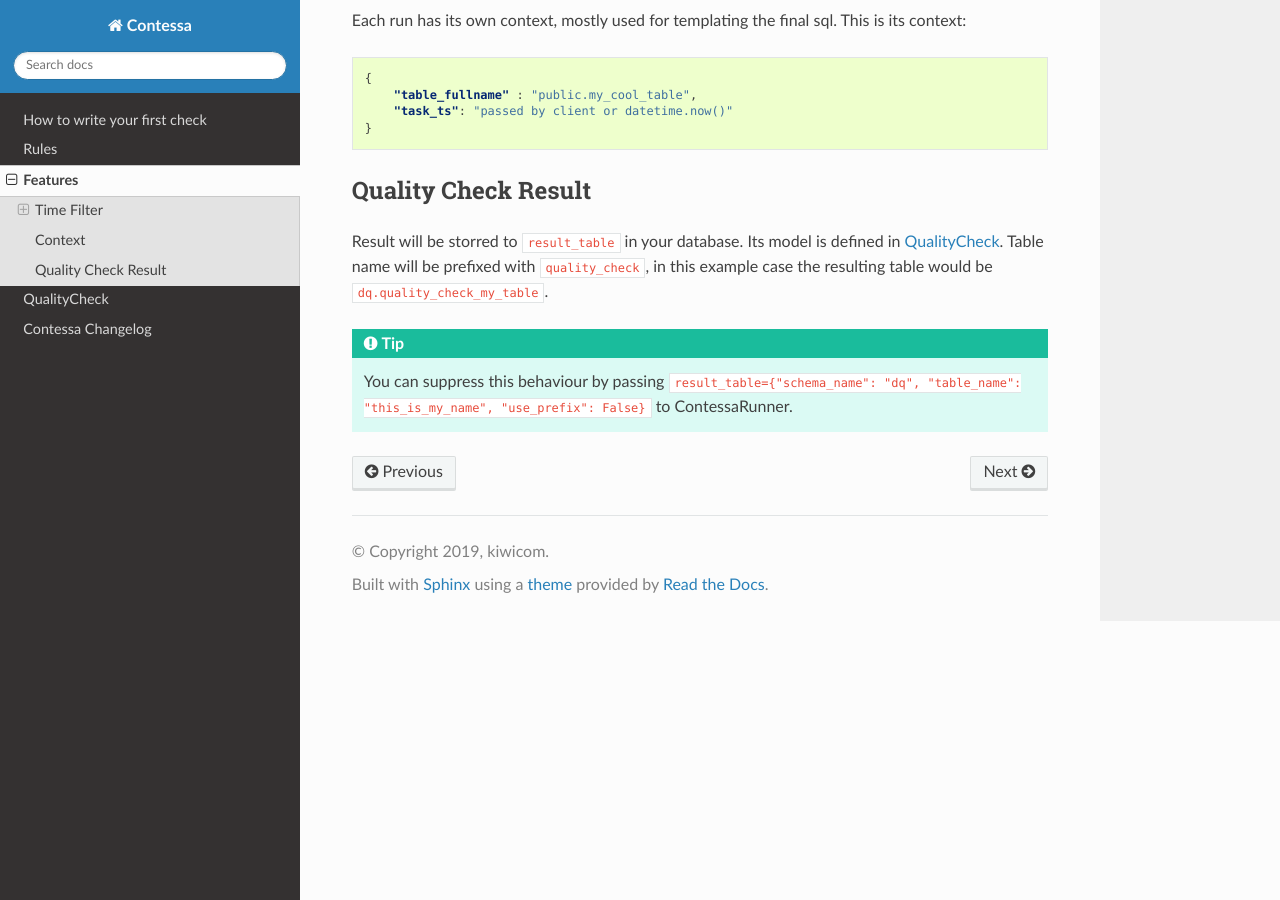
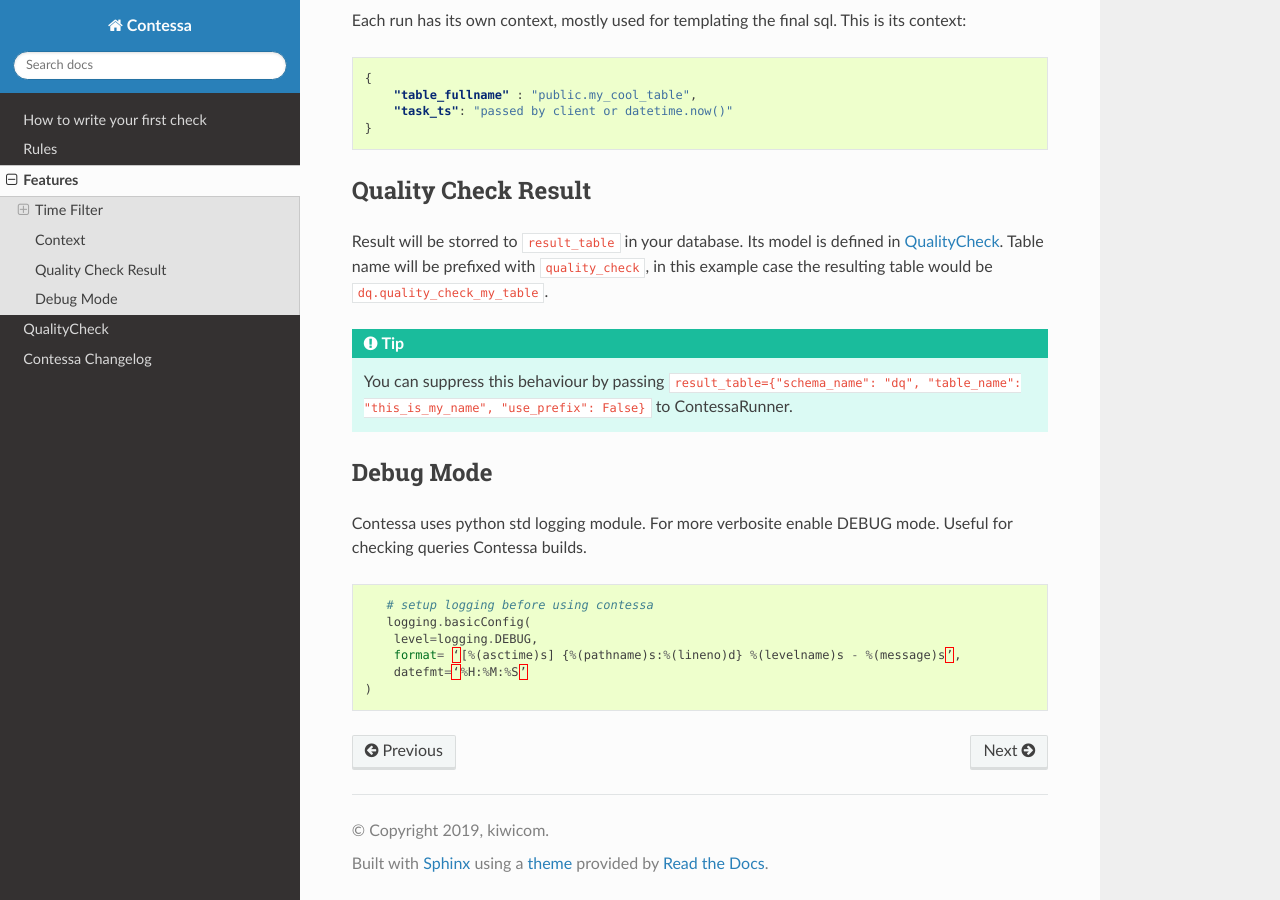
Before and after one commit to kiwicom/contessa, a Sphinx documentation site: the page built from docs/features.rst, in a window 1280 px wide and 900 px high, scrolled down 1233 px. Built offline with Sphinx 7.4.7 and the Read the Docs theme 2.0.0, drawn with Linux system fonts in a browser that asks for light colours.

Commit message:
Add debug print when executing sql.

```diff
--- a/docs/changelog.rst
+++ b/docs/changelog.rst
@@ -6,6 +6,7 @@ Contessa Changelog
 - refactor rules to use jinja2 as templating system
 - allow to configure time interval in `time_filter`
 - add docs - https://contessa.readthedocs.io/en/latest/
+- add debug sql prints for rules
 
 
 2019-10-09; 0.1.4;
--- a/docs/features.rst
+++ b/docs/features.rst
@@ -84,3 +84,17 @@ Table name will be prefixed with ``quality_check``, in this example case the res
     to ContessaRunner.
 
 .. quality-check-end
+
+Debug Mode
+-------------------------
+
+Contessa uses python std logging module. For more verbosite enable DEBUG mode. Useful for checking queries Contessa builds.
+
+.. code-block:: python
+
+    # setup logging before using contessa
+    logging.basicConfig(
+     level=logging.DEBUG,
+     format= ‘[%(asctime)s] {%(pathname)s:%(lineno)d} %(levelname)s - %(message)s’,
+     datefmt=‘%H:%M:%S’
+ )
```
Also changed, not shown: 1 other file.
